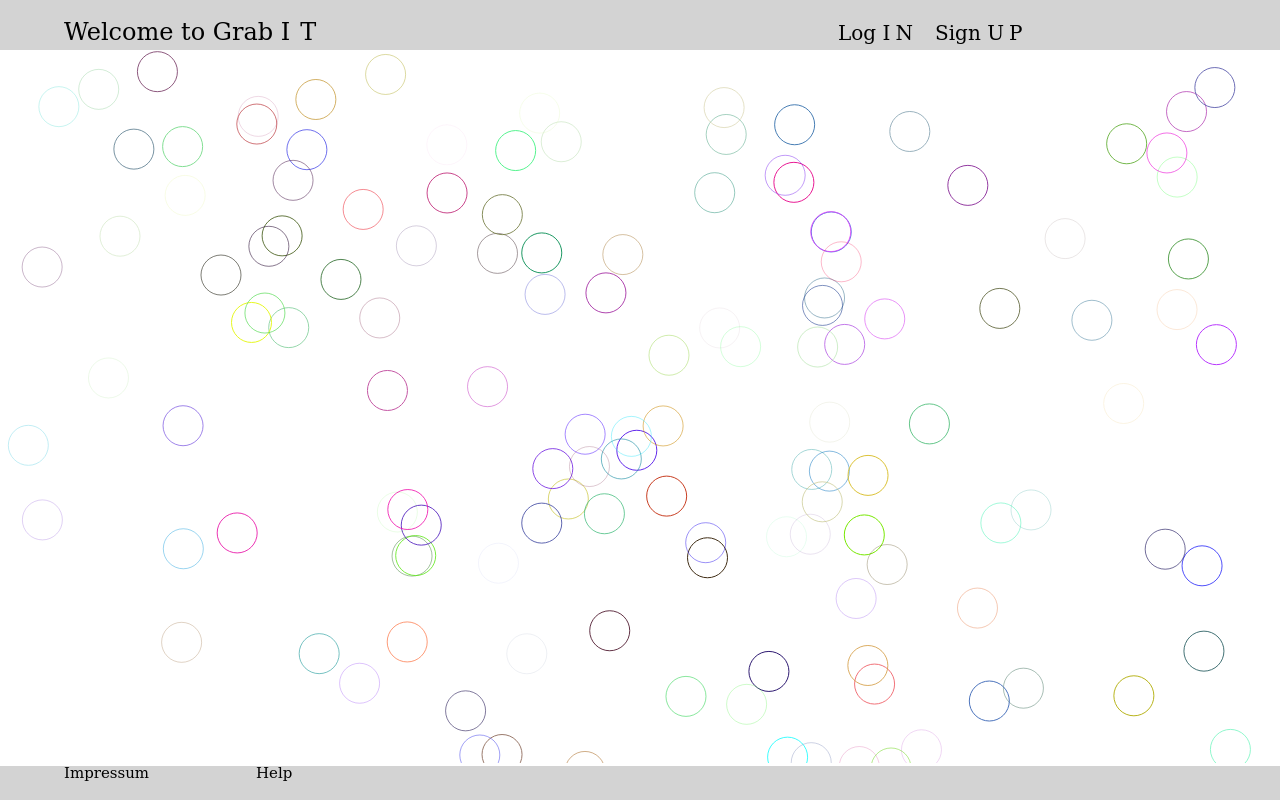
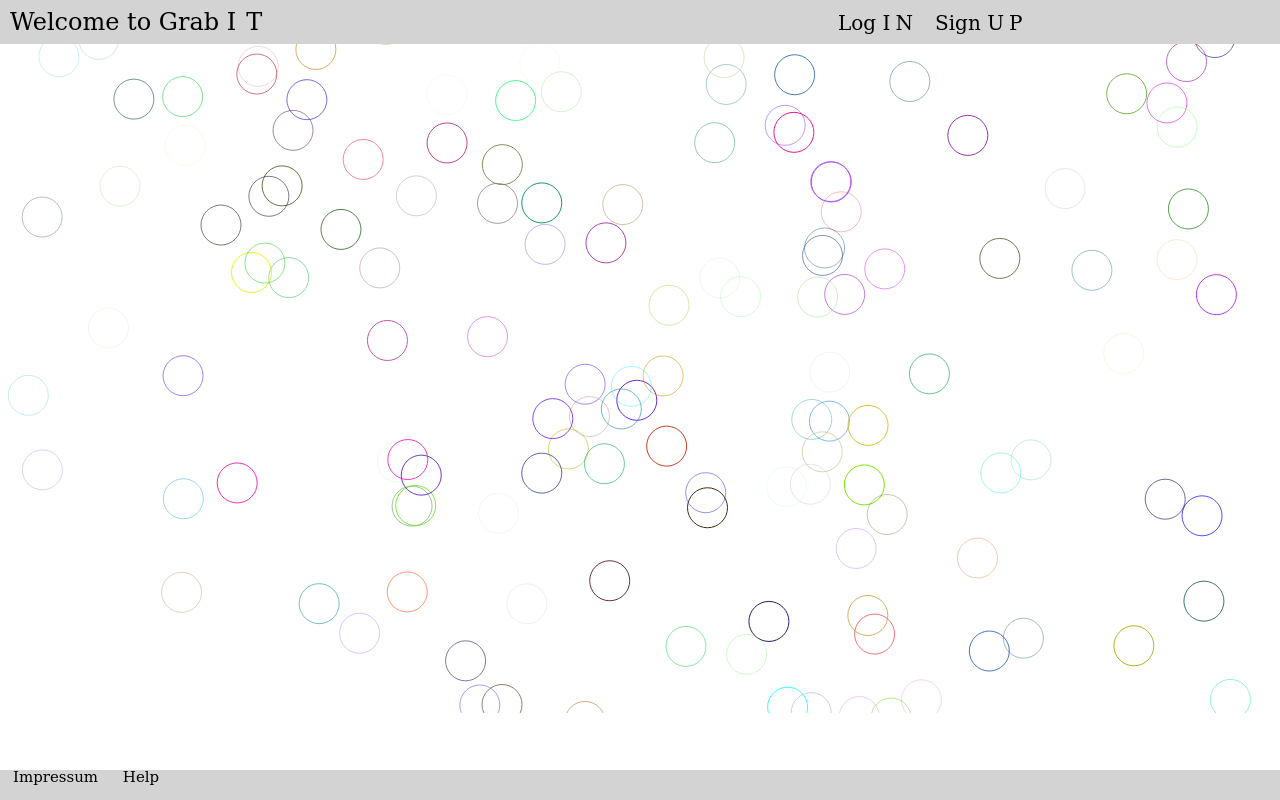
Before and after one commit to R-Sylvia/advanced_application_programming_ws1819, a Node server app: page / in a window 1280 px wide. Run offline with Node 20, Linux system fonts and the light colour scheme; the visitor is signed in with stand-in values (Sample User, id 1); some libraries are stand-ins or nearby versions.

Commit message:
Add files via upload

```diff
--- a/public/stylesheets/style.css
+++ b/public/stylesheets/style.css
@@ -140,59 +140,47 @@ body, html {
     font-family: 'DejaVu Serif', 'Times New Roman';
 }
 
-.space{
-    grid-area: space;
-    min-height: 20px;
-    background-color:lightgray;
+.titlegrid {
+    width: 100%;
+    background-color: lightgray;
+    position: absolute;
+}
+.title {
+    font-size: 24px;
+    vertical-align:middle;
+    padding:10px 0 10px 10px;
 }
 
-.titlegrid {
-    grid-area: titlegrid;
-    display: grid;
-    grid-template-columns: 5% 60% 30% 5%;
-    grid-template-areas: ". title registrationgrid .";
-    background-color: lightgray;
-}
-.title {
-    grid-area: title;
-    font-size: 24px;
-}
-.login {
-    grid-area: login;
-    text-align:justify;
-}
-
-.register {
-    grid-area: register;
-    vertical-align: middle;
-}
 .registrationgrid {
-    grid-area: registrationgrid;
-}
-
-.content {
-    grid-area:content;
+    position: absolute;
+    width: 30%;
+    top: 0;
+    right: 5%;
+    padding: 10px 0 10px 0;
 }
 
 .footergrid {
     font-size: 15px;
-    grid-area: footergrid;
-    display: grid;
-    grid-template-columns: 5% 15% 10% 65% 5%;
+    min-height: 30px;
     background-color: lightgray;
+    position: absolute;
+    width: 100%;
+    bottom: 0;
 }
 .linkImpressum {
-    grid-column: 2/3;
+    padding: 3px 10px 3px 13px;
     text-decoration: none;
     font-style: normal;
     color: black;
+    text-align: center;
 }
 
 .linkHelp {
-    grid-column: 3/4;
+    padding-left:10px;
     text-decoration: none;
     font-style: normal;
     color: black;
+    text-align:center;
 }
 
 
```
